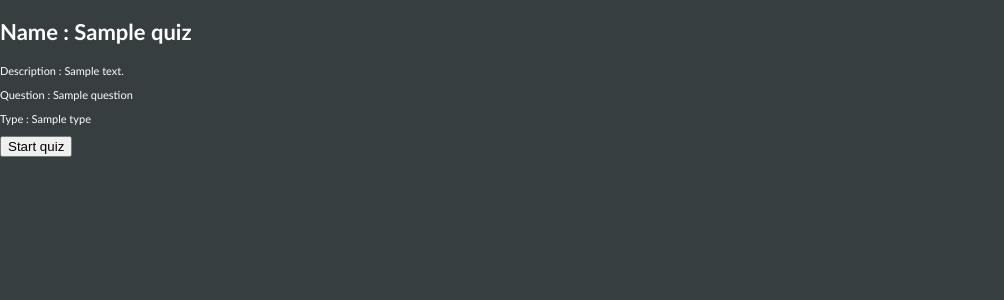
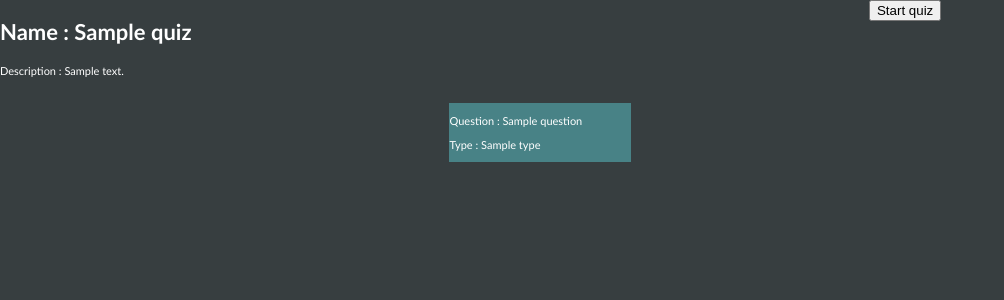
Before and after one commit to GibNub/13DTP-project, a Flask app: template quiz_website/app/templates/display_one_quiz.html in a window 1280 px wide. Shown: the part 70-370 px from the top of the page, without its empty margins (0-1004 px from the left). Run offline with Flask 3, Linux system fonts and the light colour scheme; tables that the repository leaves empty hold one stand-in row (values such as "Sample post"); the template is opened without the code that fills it: values that come from a table or form of the project are taken from there, most other values are stand-ins (such as "Sample title", 1, 10 or a date in 2020); parts of the project's set-up code (start-up, migrations or seed data) failed here and were passed over.

Commit message:
improved css grid for display

```diff
--- a/quiz_website/app/config.py
+++ b/quiz_website/app/config.py
@@ -10,7 +10,7 @@ TOKEN_SALT = environments.TOKEN_SALT
 FLASK_DEBUG = 1
 
 # Flask-Login
-REMEMBER_COOKIE_DURATION = timedelta(days=30)
+REMEMBER_COOKIE_DURATION = timedelta(days=14)
 
 # Flask-Mail
 DEFAULT_MAIL_SENDER = 'noreplyquizmecomfirmation@gmail.com'
--- a/quiz_website/app/environments.py
+++ b/quiz_website/app/environments.py
@@ -3,6 +3,6 @@ from dotenv import load_dotenv
 
 load_dotenv()
 
-SECRET_KEY = os.getenv('SECRET_KEY')
-TOKEN_SALT = os.getenv('TOKEN_SALT')
-MAIL_PASSWORD = os.getenv('MAIL_PASSWORD')
+SECRET_KEY = os.getenv('SECRET_KEY', default='super_secret_key')
+TOKEN_SALT = os.getenv('TOKEN_SALT', default='super_secret_salt')
+MAIL_PASSWORD = os.getenv('MAIL_PASSWORD', default='super_secret_password')
--- a/quiz_website/app/routes.py
+++ b/quiz_website/app/routes.py
@@ -216,14 +216,17 @@ def view_one_quiz(quiz_id):
     multi_choice_form = forms.MultipleChoiceQuestion()
     quiz = get_one_quiz(quiz_id)
     session['current_quiz_id'] = quiz_id
-    return render_template('display_one_quiz.html',
-                           quiz=quiz,
-                           types=QUESTION_TYPES,
-                           written_form=written_form,
-                           fact_form=fact_form,
-                           multi_choice_form=multi_choice_form,
-                           quiz_id=quiz_id
-                           )
+    if not quiz:
+        print('404')
+    else:
+        return render_template('display_one_quiz.html',
+                                quiz=quiz,
+                                types=QUESTION_TYPES,
+                                written_form=written_form,
+                                fact_form=fact_form,
+                                multi_choice_form=multi_choice_form,
+                                quiz_id=quiz_id
+                                )
 
 
 # View and create new quizzes here
@@ -233,10 +236,13 @@ def quiz_creation():
     user_quizzes = models.Quiz.prisma().find_many(
         where={
             'user_id': int(current_user.user_id)
+        },
+        include={
+            'questions': True
         }
     )
     quiz_info = forms.QuizInfo()
-    return render_template('user_quiz.html', quiz_info=quiz_info, user_quizzes=user_quizzes)
+    return render_template('user_quiz.html', quiz_info=quiz_info, user_quizzes=user_quizzes, types=QUESTION_TYPES)
 
 
 # Create new quiz and questions for that quiz
@@ -384,19 +390,16 @@ def submit_quiz(quiz_id):
             if user_answers[str(question.question_id)] == question.answers[0].answer:
                 correct_count += 1
 
-        # Calculate final score
+        # Calculate final score and time
         delta_time = time_now - session.get('start_time')
-        # Prevent division errors, negative numbers
-        if delta_time <= 0:
-            delta_time = 1
-        final_score = floor((correct_count * ppq * sqrt(delta_time)) / (12))
-        print(final_score)
+        final_score = floor(correct_count * ppq)
         # Submit score in database
         models.UserScore.prisma().create(
             data={
                 'quiz_id': quiz.quiz_id,
                 'user_id': int(current_user.user_id),
                 'score': final_score,
+                'time': int(delta_time)
             }
         )
         return redirect(url_for('home'))
--- a/quiz_website/app/static/style.css
+++ b/quiz_website/app/static/style.css
@@ -86,12 +86,17 @@ h1 {
     background-color: #488286;
     border-radius: 8px;
     padding: 10px;
+    height: 300px;
+    overflow: hidden;
 }
+
 
 .quiz-questions {
     display: grid;
-    grid-template-columns: 30% 30% 30%;
+    grid-template-columns: repeat(3, 33.33%);
     grid-template-rows: auto;
+    overflow: hidden;
+
 }
 
 
@@ -100,6 +105,7 @@ h1 {
     background-color: var(--background-colour);
     padding: 7px 15px;
     border-radius: 5px;
+    text-overflow: ellipsis;
 }
 
 .quiz > * {
@@ -132,7 +138,6 @@ h2 {
     font-size: 3em;
     margin: 10px 0;
 }
-
 
 
 .acc-manage-container input {
@@ -240,6 +245,31 @@ h2 {
 
 
 /* Viewing individual quizzes */
+
+.display-one-quiz .quiz-info {grid-area: info;}
+.display-one-quiz .attempt {grid-area: attempt-button;}
+.display-one-quiz .questions {grid-area: questions;}
+
+.display-one-quiz {
+    display: grid;
+    grid-template-areas:
+    'info info attempt-button'
+    'board questions questions'
+    'board edit edit';
+}
+
+.display-one-quiz .questions {
+    display: grid;
+    grid-template-columns: repeat(4, 25%);
+}
+
+
+.display-one-quiz .question {
+    background-color: var(--layer-background-colour);
+    margin: 15px;
+}
+
+
 .edit-quiz {
     margin: 30px;
     display: flex;
@@ -249,8 +279,11 @@ h2 {
 }
 
 
+
+
 .edit-quiz button {
-    width: 30%;
+    background-color: var(--layer-background-colour);
+    width: 50%;
     border: none;
     padding: 20px 105px;
     margin: 10px;
@@ -260,3 +293,15 @@ h2 {
 .edit-quiz button:hover {
     cursor: pointer;
 }
+
+
+/* Input field styles */
+input:focus {
+    outline: none;
+}
+
+
+input:hover[type=submit] {
+    cursor: pointer;
+}
+/* Remove white background on form autofill */
--- a/quiz_website/app/templates/display_one_quiz.html
+++ b/quiz_website/app/templates/display_one_quiz.html
@@ -31,6 +31,28 @@
         `;
     };
 </script>
+<div class="display-one-quiz">
+    <div class="quiz-info">
+        <h2>Name : {{ quiz.name }}</h2>
+        <p>Description : {{ quiz.description }}</p>
+    </div>
+    <div class="attempt-button">
+        <form action="{{ url_for('attempt_quiz', quiz_id=quiz_id) }}">
+            <input type="submit" value="Start quiz">
+        </form>
+    </div>
+    <div class="questions">
+        {# loop through all questions in quiz #}
+        {% if quiz.questions %}
+            {% for question in quiz.questions %}
+                <div class="question">
+                    <p>Question : {{ question.question }}</p>
+                    <p>Type : {{ types[question.type] }}</p>
+                </div>
+            {% endfor %}
+        {% endif %}
+    </div>
+    {% endblock %}
     {% if quiz.user_id == current_user.user_id %}
     <div class="edit-quiz">
         <button onclick="addQuestion(1)">Add True/False question</button>
@@ -41,18 +63,4 @@
         </div>
     </div>
     {% endif %}
-<div class="one-quiz">
-    <h2>Name : {{ quiz.name }}</h2>
-    <p>Description : {{ quiz.description }}</p>
-    {# loop through all questions in quiz #}
-    {% if quiz.questions %}
-    {% for question in quiz.questions %}
-        <p>Question : {{ question.question }}</p>
-        <p>Type : {{ types[question.type] }}</p>
-    {% endfor %}
-{% endif %}
 </div>
-<form action="{{ url_for('attempt_quiz', quiz_id=quiz_id) }}">
-    <input type="submit" value="Start quiz">
-</form>
-{% endblock %}
--- a/quiz_website/app/templates/display_quiz.html
+++ b/quiz_website/app/templates/display_quiz.html
@@ -17,7 +17,7 @@
                         <p>Type:{{ types[question.type] }}</p>
                         <p>{{ question.question }}</p>
                     </div>
-                {% endfor %}
+                    {% endfor %}
                 </div>
             </div>
         </a>
```
Also changed, not shown: quiz_website/app/templates/user_quiz.html (+8 -1 lines), quiz_website/app/prisma/quiz_site.db, 2 other files. Lines whose indentation alone changed are shown as unchanged.
